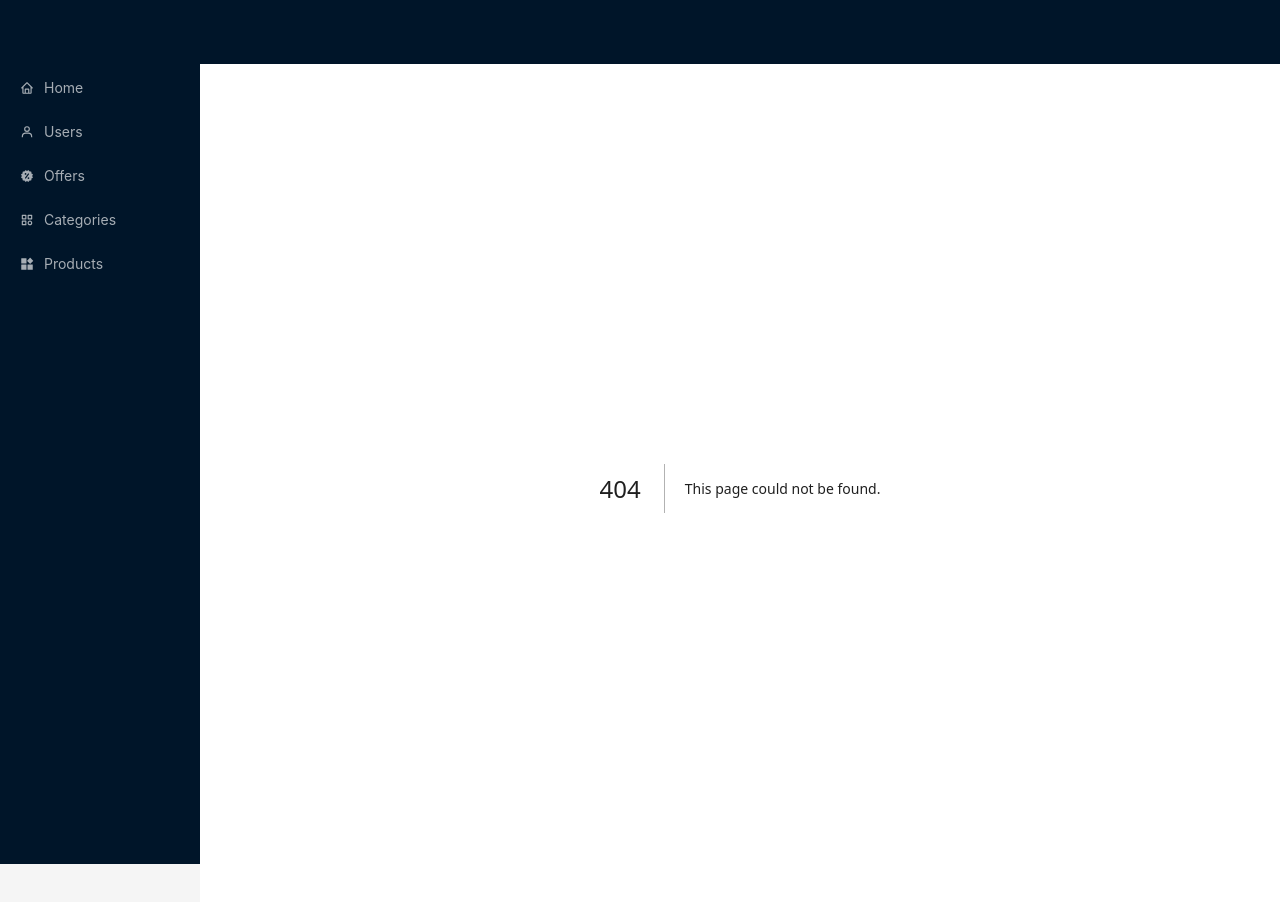
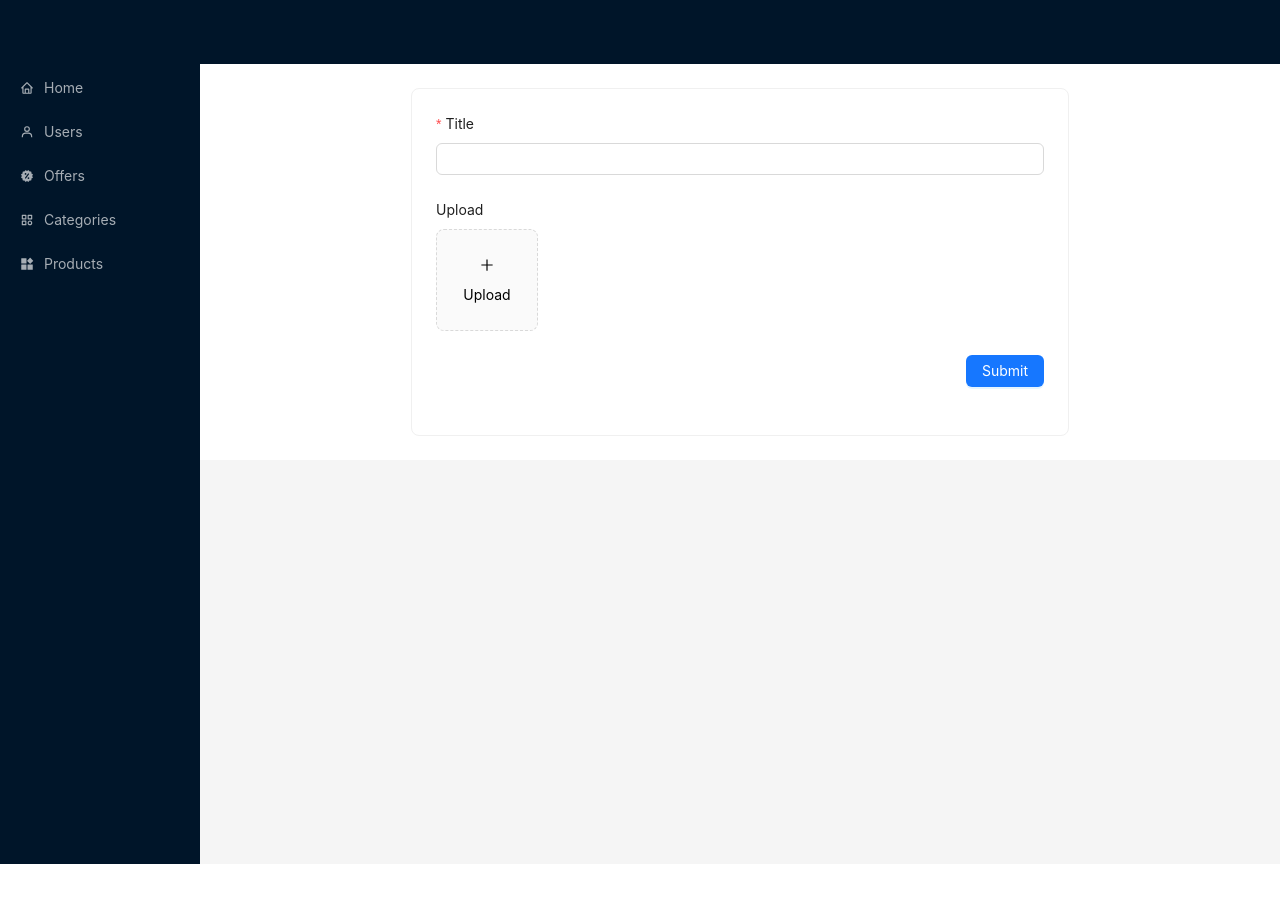
Before and after one commit to nguyenvanhuy1998/admin-shopping-app, a Next.js app: page /categories/add-new-category in a window 1280 px wide. Before the commit this address had no page. Shown: the top 902 px of the page. After the commit the page ends 864 px from the top, so only its background shows below. Built offline with nearby package versions, Linux system fonts and the light colour scheme; no server answers.

Commit message:
Update Add Categories

```diff
--- a/src/modals/index.ts
+++ /dev/null
@@ -1,2 +0,0 @@
-import AddNewCategory from "./AddNewCategory";
-export { AddNewCategory };
--- a/src/models/category.ts
+++ b/src/models/category.ts
@@ -1,8 +1,6 @@
-import { File } from "./offer";
-
 export interface Category {
     id: string;
-    files?: File[];
+    files?: any;
     title: string;
     createdAt: number;
     updatedAt: number;
--- /dev/null
+++ b/src/pages/categories/add-new-category.tsx
@@ -0,0 +1,114 @@
+import { collectionNames } from "@/constants";
+import { fs } from "@/firebase";
+import { HandleFile } from "@/utils";
+import { PlusOutlined } from "@ant-design/icons";
+import { Button, Card, Form, Input, Upload } from "antd";
+import { addDoc, collection } from "firebase/firestore";
+import { omit } from "lodash";
+import React, { useState } from "react";
+
+interface FormData {
+    title: string;
+    files?: any;
+}
+
+const AddNewCategory = () => {
+    const [form] = Form.useForm<FormData>();
+    const [isLoading, setIsLoading] = useState(false);
+
+    const handleAddNewCategory = (values: FormData) => {
+        const formatData: FormData = {
+            ...values,
+            files: values.files ?? "",
+        };
+        onAddNewCategoryToFirebase(formatData);
+    };
+    const onAddNewCategoryToFirebase = async (data: FormData) => {
+        setIsLoading(true);
+        try {
+            const snap = await addDoc(
+                collection(fs, collectionNames.categories),
+                omit(data, "files")
+            );
+            handleFilesToFirebase(data, snap);
+        } catch (error) {
+            console.log(error);
+            setIsLoading(false);
+        }
+    };
+    const handleFilesToFirebase = (data: FormData, snap: any) => {
+        if (data.files) {
+            HandleFile.handleFiles({
+                files: data.files,
+                id: snap.id,
+                collectionName: collectionNames.categories,
+            });
+        }
+        form.resetFields();
+        window.history.back();
+        setIsLoading(false);
+    };
+
+    const normFile = (e: any) => {
+        if (Array.isArray(e)) {
+            return e;
+        }
+        return e?.fileList;
+    };
+    return (
+        <div className="col-md-8 offset-md-2">
+            <Card>
+                <Form
+                    disabled={isLoading}
+                    layout="vertical"
+                    form={form}
+                    onFinish={handleAddNewCategory}
+                >
+                    <Form.Item
+                        label="Title"
+                        name={"title"}
+                        rules={[
+                            {
+                                required: true,
+                                message: "Please input the title offer",
+                            },
+                        ]}
+                    >
+                        <Input allowClear />
+                    </Form.Item>
+                    <Form.Item
+                        label="Upload"
+                        name={"files"}
+                        valuePropName={"fileList"}
+                        getValueFromEvent={normFile}
+                    >
+                        <Upload listType="picture-card">
+                            <button
+                                style={{ border: 0, background: "none" }}
+                                type="button"
+                            >
+                                <PlusOutlined />
+                                <div style={{ marginTop: 8 }}>Upload</div>
+                            </button>
+                        </Upload>
+                    </Form.Item>
+
+                    <Form.Item>
+                        <div className="text-right">
+                            <Button
+                                loading={isLoading}
+                                type="primary"
+                                htmlType="submit"
+                                onClick={() => form.submit()}
+                            >
+                                Submit
+                            </Button>
+                        </div>
+                    </Form.Item>
+                </Form>
+            </Card>
+        </div>
+    );
+};
+
+export default AddNewCategory;
```
Also changed, not shown: src/modals/AddNewCategory.tsx (deleted, +0 -61 lines), src/pages/categories/index.tsx (+9 -65 lines).
